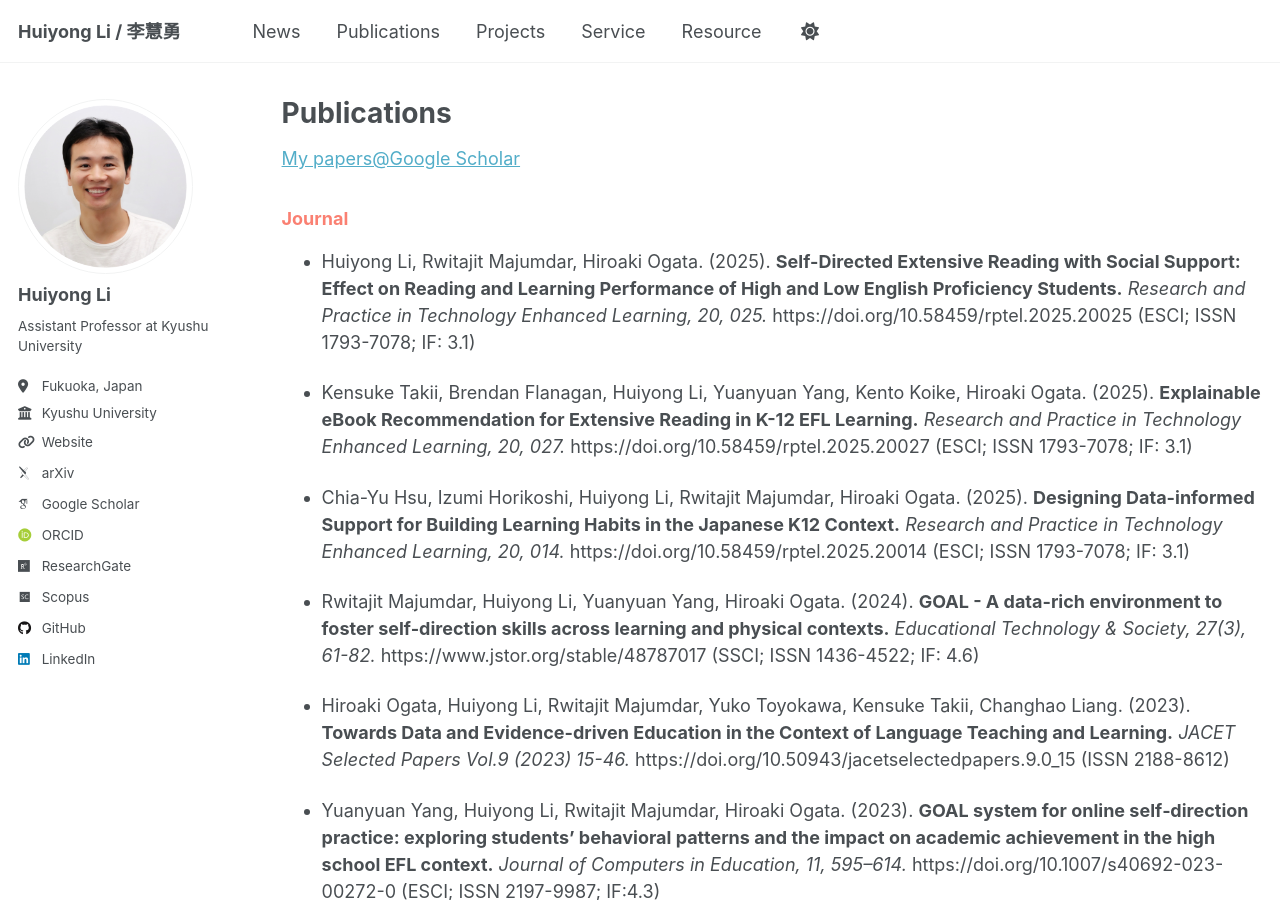
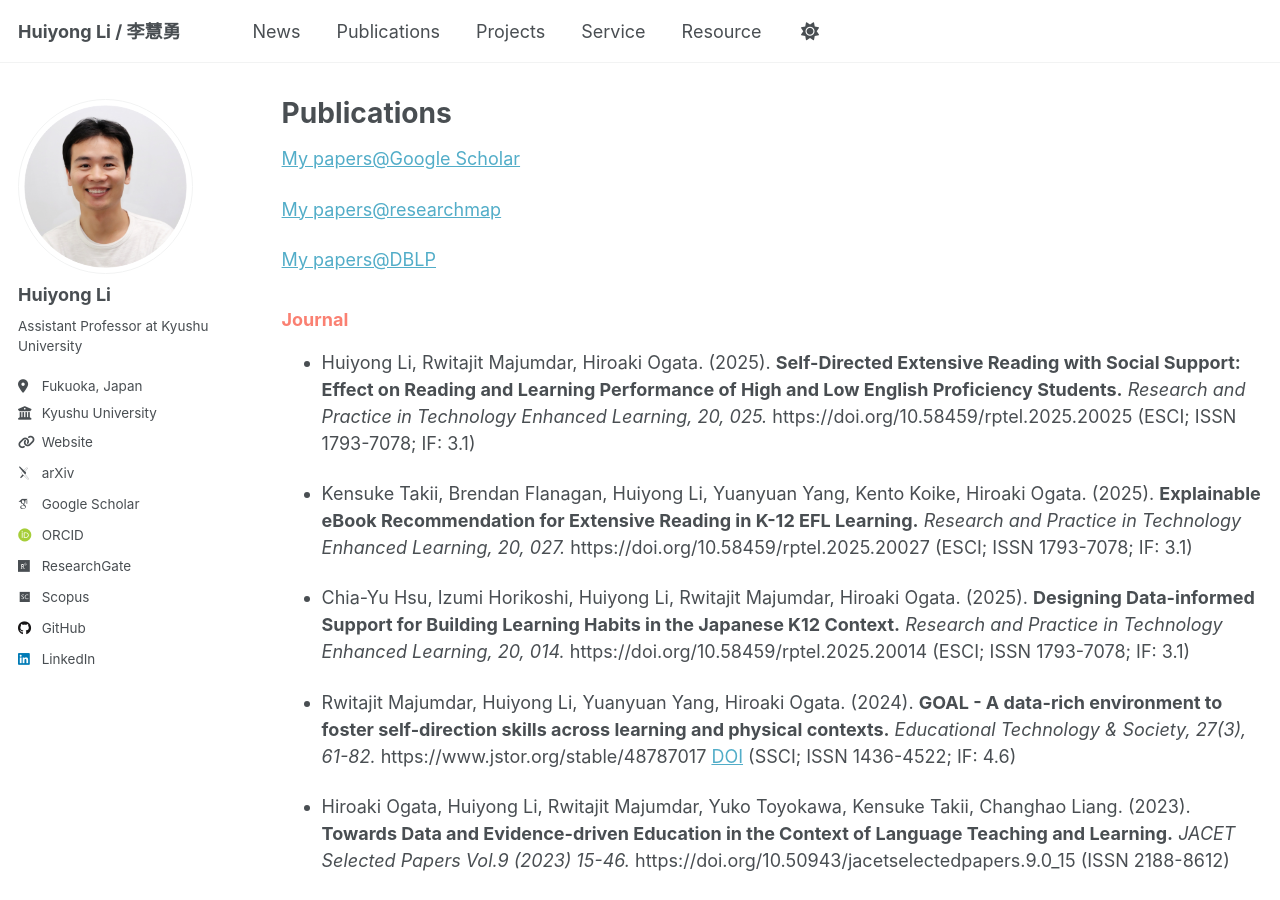
Before and after one commit to li-huiyong/li-huiyong.github.io, a Jekyll site: the page built from _pages/publications.md, in a window 1280 px wide and 900 px high. Built offline with Jekyll 4.4.1, drawn with Linux system fonts in a browser that asks for light colours; some web fonts are replaced.

Commit message:
add researchmap DBLP links

```diff
--- a/_pages/publications.md
+++ b/_pages/publications.md
@@ -9,6 +9,14 @@ author_profile: true
 
 [My papers@Google Scholar](https://scholar.google.com/citations?user=TlruLP0AAAAJ&hl=en){:target="_blank"}
 
+[My papers@researchmap](https://researchmap.jp/lihuiyong){:target="_blank"}
+
+[My papers@DBLP](https://dblp.org/pid/48/8327-2.html){:target="_blank"}
+
+<!--- Representative Publications  -->
+<!--- ### <span style="color: Salmon; ">Representative Publications</span> -->
+
+
 ### <span style="color: Salmon; ">Journal</span>
 
 * Huiyong Li, Rwitajit Majumdar, Hiroaki Ogata. (2025). **Self-Directed Extensive Reading with Social Support: Effect on Reading and Learning Performance of High and Low English Proficiency Students.** _Research and Practice in Technology Enhanced Learning, 20, 025._ https://doi.org/10.58459/rptel.2025.20025 (ESCI; ISSN 1793-7078; IF: 3.1)
@@ -17,7 +25,7 @@ author_profile: true
 
 * Chia-Yu Hsu, Izumi Horikoshi, Huiyong Li, Rwitajit Majumdar, Hiroaki Ogata. (2025). **Designing Data-informed Support for Building Learning Habits in the Japanese K12 Context.** _Research and Practice in Technology Enhanced Learning, 20, 014._ https://doi.org/10.58459/rptel.2025.20014 (ESCI; ISSN 1793-7078; IF: 3.1)
 
-* Rwitajit Majumdar, Huiyong Li, Yuanyuan Yang, Hiroaki Ogata. (2024). **GOAL - A data-rich environment to foster self-direction skills across learning and physical contexts.** _Educational Technology & Society, 27(3), 61-82._ https://www.jstor.org/stable/48787017 (SSCI; ISSN 1436-4522; IF: 4.6)
+* Rwitajit Majumdar, Huiyong Li, Yuanyuan Yang, Hiroaki Ogata. (2024). **GOAL - A data-rich environment to foster self-direction skills across learning and physical contexts.** _Educational Technology & Society, 27(3), 61-82._ https://www.jstor.org/stable/48787017 [DOI](https://doi.org/10.30191/ETS.202407_27(3).RP04){:target="_blank"} (SSCI; ISSN 1436-4522; IF: 4.6)
 
 * Hiroaki Ogata, Huiyong Li, Rwitajit Majumdar, Yuko Toyokawa, Kensuke Takii, Changhao Liang. (2023). **Towards Data and Evidence-driven Education in the Context of Language Teaching and Learning.** _JACET Selected Papers Vol.9 (2023) 15-46._ https://doi.org/10.50943/jacetselectedpapers.9.0_15 (ISSN 2188-8612)
 
```
